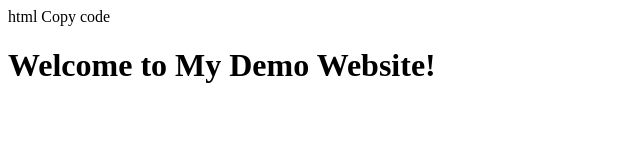
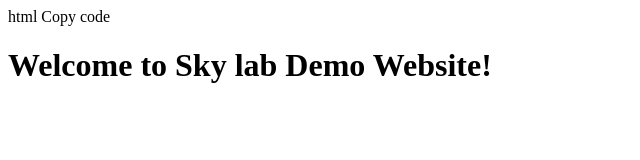
Before and after one commit to ManojKumar23-cloud/ecs-test-website, a plain HTML site: page index.html in a window 1280 px wide. Shown: the whole page, without its empty margins (0-640 px from the left). Drawn offline with Linux system fonts and the light colour scheme.

Commit message:
Update index.html

```diff
--- a/index.html
+++ b/index.html
@@ -6,6 +6,6 @@ Copy code
   <title>Demo Website</title>
 </head>
 <body>
-  <h1>Welcome to My Demo Website!</h1>
+  <h1>Welcome to Sky lab Demo Website!</h1>
 </body>
 </html>
```
